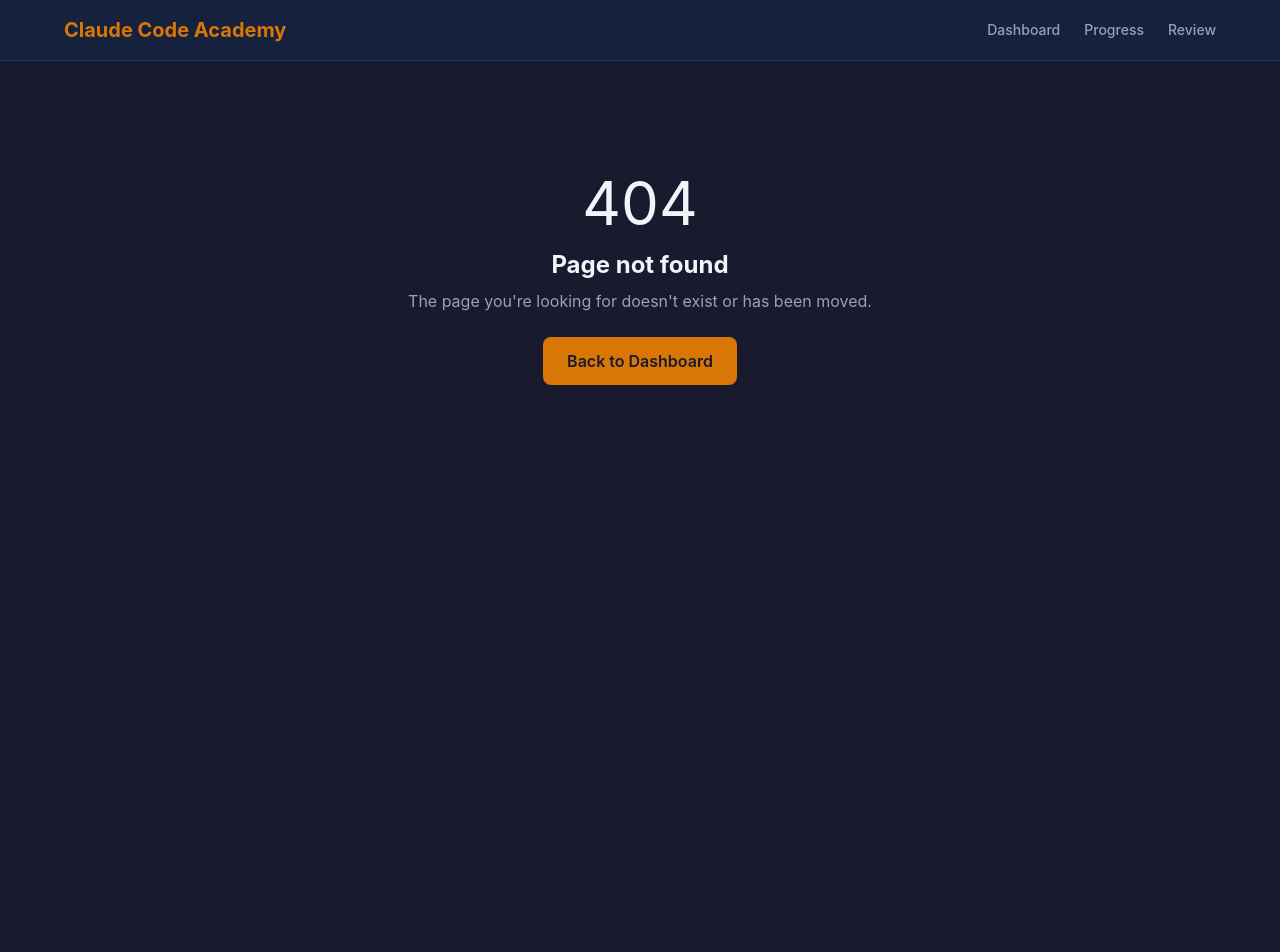
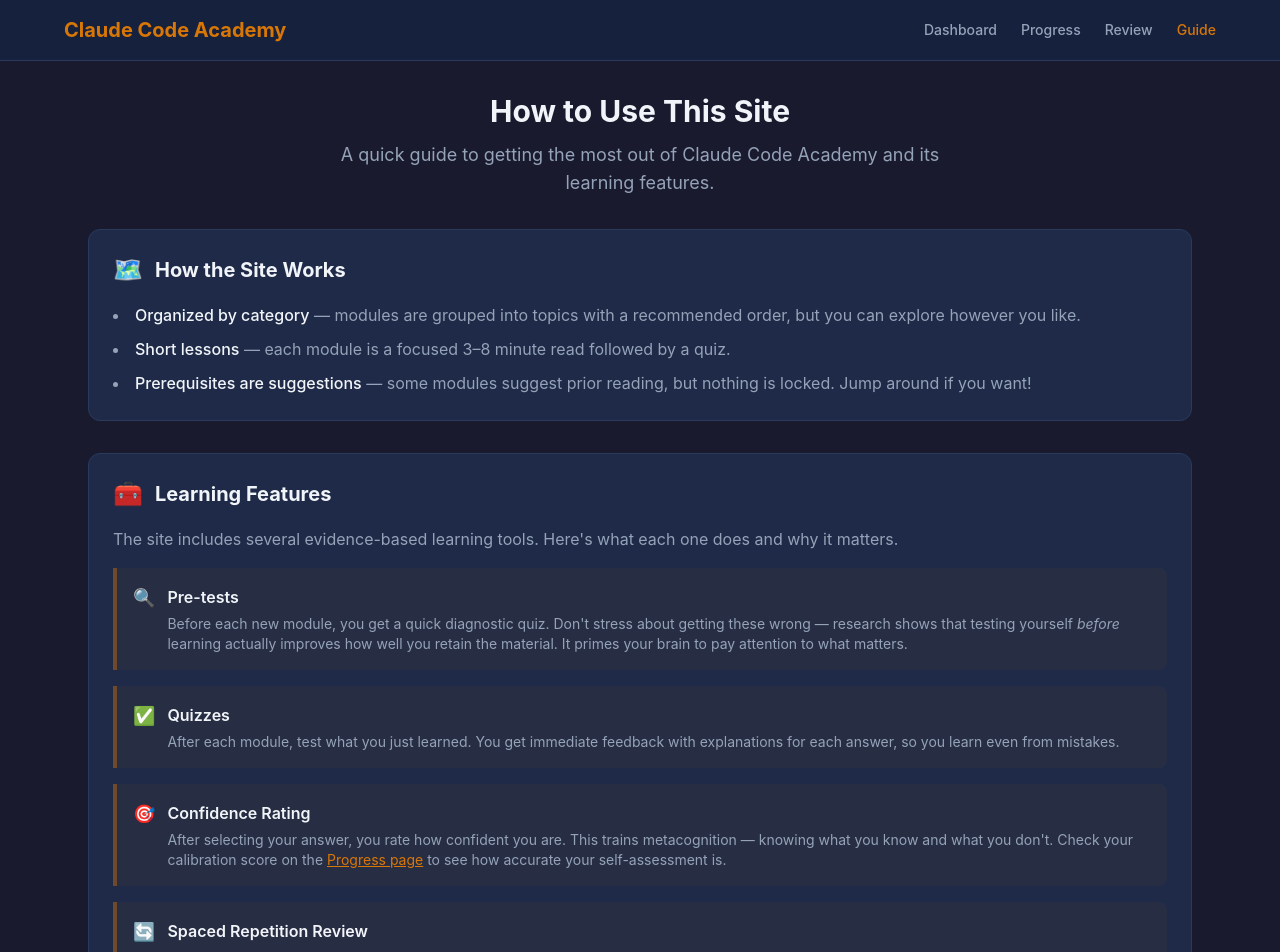
Before and after one commit to kfiggins/personal-ai-lms, a React (Vite) app: page /personal-ai-lms/guide in a window 1280 px wide. Before the commit this address had no page. Shown: the top 952 px of the page. Before the commit the page ends 800 px from the top, so only its background shows below. Built offline with nearby package versions, Linux system fonts and the light colour scheme.

Commit message:
Add a How to Use This Site guide page
Task: 75176fef-48a3-473b-94a6-8d7ed391410d
Merged by clawd-dispatch

```diff
--- a/src/App.jsx
+++ b/src/App.jsx
@@ -7,6 +7,7 @@
 import Review from './pages/Review.jsx'
 import Progress from './pages/Progress.jsx'
 import MixedQuiz from './pages/MixedQuiz.jsx'
+import Guide from './pages/Guide.jsx'
 import NotFound from './pages/NotFound.jsx'
 
 function App() {
@@ -20,6 +21,7 @@
         <Route path="/quiz/:moduleId" element={<Quiz />} />
         <Route path="/review" element={<Review />} />
         <Route path="/progress" element={<Progress />} />
+        <Route path="/guide" element={<Guide />} />
         <Route path="*" element={<NotFound />} />
       </Routes>
     </Layout>
--- a/src/components/Layout.jsx
+++ b/src/components/Layout.jsx
@@ -34,6 +34,14 @@
             >
               Review
             </NavLink>
+            <NavLink
+              to="/guide"
+              className={({ isActive }) =>
+                `text-sm font-medium transition-colors ${isActive ? 'text-accent' : 'text-text-secondary hover:text-text-primary'}`
+              }
+            >
+              Guide
+            </NavLink>
           </div>
         </div>
       </nav>
--- /dev/null
+++ b/src/pages/Guide.jsx
@@ -0,0 +1,161 @@
+import { Link } from 'react-router-dom'
+
+function Section({ icon, title, children }) {
+  return (
+    <div className="bg-dark-card border border-dark-border rounded-xl p-6">
+      <h2 className="text-xl font-bold text-text-primary flex items-center gap-3 mb-4">
+        <span className="text-2xl">{icon}</span>
+        {title}
+      </h2>
+      <div className="text-text-secondary leading-relaxed space-y-3">
+        {children}
+      </div>
+    </div>
+  )
+}
+
+function Feature({ icon, name, children }) {
+  return (
+    <div className="border-l-4 border-accent/40 bg-accent/5 rounded-r-lg p-4">
+      <div className="flex gap-3">
+        <span className="text-lg flex-shrink-0">{icon}</span>
+        <div>
+          <span className="font-semibold text-text-primary">{name}</span>
+          <p className="mt-1 text-text-secondary text-sm">{children}</p>
+        </div>
+      </div>
+    </div>
+  )
+}
+
+function Guide() {
+  return (
+    <div className="space-y-8">
+      {/* Header */}
+      <div className="text-center space-y-3">
+        <h1 className="text-3xl font-bold text-text-primary">
+          How to Use This Site
+        </h1>
+        <p className="text-text-secondary text-lg max-w-2xl mx-auto">
+          A quick guide to getting the most out of Claude Code Academy and its learning features.
+        </p>
+      </div>
+
+      {/* How the site works */}
+      <Section icon="🗺️" title="How the Site Works">
+        <ul className="space-y-2 list-disc list-inside">
+          <li>
+            <span className="text-text-primary font-medium">Organized by category</span> — modules are grouped into topics with a recommended order, but you can explore however you like.
+          </li>
+          <li>
+            <span className="text-text-primary font-medium">Short lessons</span> — each module is a focused 3–8 minute read followed by a quiz.
+          </li>
+          <li>
+            <span className="text-text-primary font-medium">Prerequisites are suggestions</span> — some modules suggest prior reading, but nothing is locked. Jump around if you want!
+          </li>
+        </ul>
+      </Section>
+
+      {/* Learning features */}
+      <Section icon="🧰" title="Learning Features">
+        <p className="mb-4">
+          The site includes several evidence-based learning tools. Here's what each one does and why it matters.
+        </p>
+        <div className="space-y-4">
+          <Feature icon="🔍" name="Pre-tests">
+            Before each new module, you get a quick diagnostic quiz. Don't stress about getting these wrong — research shows that testing yourself <em>before</em> learning actually improves how well you retain the material. It primes your brain to pay attention to what matters.
+          </Feature>
+
+          <Feature icon="✅" name="Quizzes">
+            After each module, test what you just learned. You get immediate feedback with explanations for each answer, so you learn even from mistakes.
+          </Feature>
+
+          <Feature icon="🎯" name="Confidence Rating">
+            After selecting your answer, you rate how confident you are. This trains metacognition — knowing what you know and what you don't. Check your calibration score on the <Link to="/progress" className="text-accent hover:text-accent-hover underline">Progress page</Link> to see how accurate your self-assessment is.
+          </Feature>
+
+          <Feature icon="🔄" name="Spaced Repetition Review">
+            Questions you answer in quizzes get added to a review queue. Come back regularly to review — the system schedules questions at optimal intervals so you remember long-term. This is the single most effective technique for durable learning.
+          </Feature>
+
+          <Feature icon="🎲" name="Mixed Quiz">
+            Once you've completed a few modules, try the <Link to="/quiz/mixed" className="text-accent hover:text-accent-hover underline">Mixed Quiz</Link> from the dashboard. It pulls questions from across all your completed modules — this interleaving dramatically improves retention by forcing your brain to distinguish between similar concepts.
+          </Feature>
+
+          <Feature icon="🔥" name="Streaks">
+            The app tracks your daily learning streak. Even a quick 5-minute review session counts. Try to keep it going — consistency beats intensity.
+          </Feature>
+
+          <Feature icon="🏆" name="Achievements">
+            Earn badges for meaningful learning milestones — not just showing up, but actually mastering content and building good habits. Check them on your <Link to="/progress" className="text-accent hover:text-accent-hover underline">Progress page</Link>.
+          </Feature>
+
+          <Feature icon="⚠️" name="Trouble Spots">
+            The system detects questions that keep tripping you up (called "leeches") and suggests you revisit the relevant module. These are golden opportunities — they point directly at your knowledge gaps.
+          </Feature>
+        </div>
+      </Section>
+
+      {/* Recommended workflow */}
+      <Section icon="📋" title="Recommended Learning Workflow">
+        <ol className="space-y-3 list-decimal list-inside">
+          <li>
+            <span className="text-text-primary font-medium">Start with Getting Started</span> — the first category gives you a solid foundation.
+          </li>
+          <li>
+            <span className="text-text-primary font-medium">Do 1–3 modules per session</span> — don't binge! Spacing your learning across days is far more effective.
+          </li>
+          <li>
+            <span className="text-text-primary font-medium">Always take the quiz</span> — even if you feel confident. Testing yourself is how memories solidify.
+          </li>
+          <li>
+            <span className="text-text-primary font-medium">Come back daily for review</span> — even just 5 minutes of spaced repetition review goes a long way.
+          </li>
+          <li>
+            <span className="text-text-primary font-medium">Try a mixed quiz once a week</span> — interleaving strengthens the connections between concepts.
+          </li>
+          <li>
+            <span className="text-text-primary font-medium">Check your Progress page</span> — see weak areas, calibration accuracy, and trouble spots.
+          </li>
+          <li>
+            <span className="text-text-primary font-medium">Revisit flagged modules</span> — if something is marked as a trouble spot, go back and re-read it.
+          </li>
+        </ol>
+      </Section>
+
+      {/* Tips */}
+      <Section icon="💡" title="Tips for Making It Stick">
+        <div className="grid grid-cols-1 md:grid-cols-2 gap-4">
+          <div className="bg-dark-surface rounded-lg p-4 border border-dark-border">
+            <p className="text-text-primary font-medium mb-1">Space it out</p>
+            <p className="text-sm">20 minutes a day beats 3 hours once a week. Your brain needs sleep between sessions to consolidate memories.</p>
+          </div>
+          <div className="bg-dark-surface rounded-lg p-4 border border-dark-border">
+            <p className="text-text-primary font-medium mb-1">Pre-tests aren't a test of you</p>
+            <p className="text-sm">They prime your brain for learning. Getting them wrong is actually the point — it creates curiosity that makes the lesson stick.</p>
+          </div>
+          <div className="bg-dark-surface rounded-lg p-4 border border-dark-border">
+            <p className="text-text-primary font-medium mb-1">Calibration is a superpower</p>
+            <p className="text-sm">If your confidence calibration is off, that's great — it means you're learning where your blind spots are. That awareness is itself a skill.</p>
+          </div>
+          <div className="bg-dark-surface rounded-lg p-4 border border-dark-border">
+            <p className="text-text-primary font-medium mb-1">Review is the #1 thing</p>
+            <p className="text-sm">Review sessions are the most important thing you can do. Even when it feels easy, that's the spaced repetition working — it means you're remembering.</p>
+          </div>
+        </div>
+      </Section>
+
+      {/* CTA */}
+      <div className="text-center py-4">
+        <Link
+          to="/"
+          className="inline-flex items-center gap-2 bg-accent hover:bg-accent-hover text-white font-semibold px-6 py-3 rounded-lg transition-colors"
+        >
+          Start Learning →
+        </Link>
+      </div>
+    </div>
+  )
+}
+
+export default Guide
```
